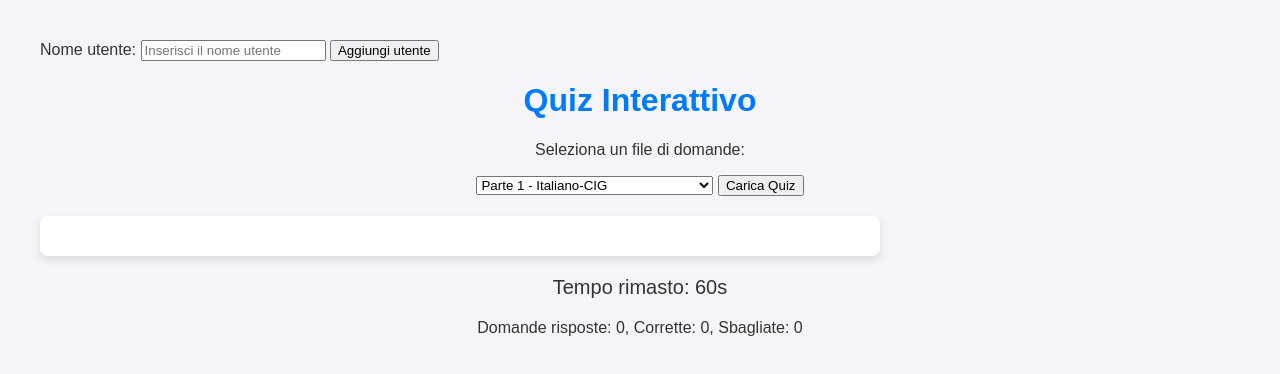
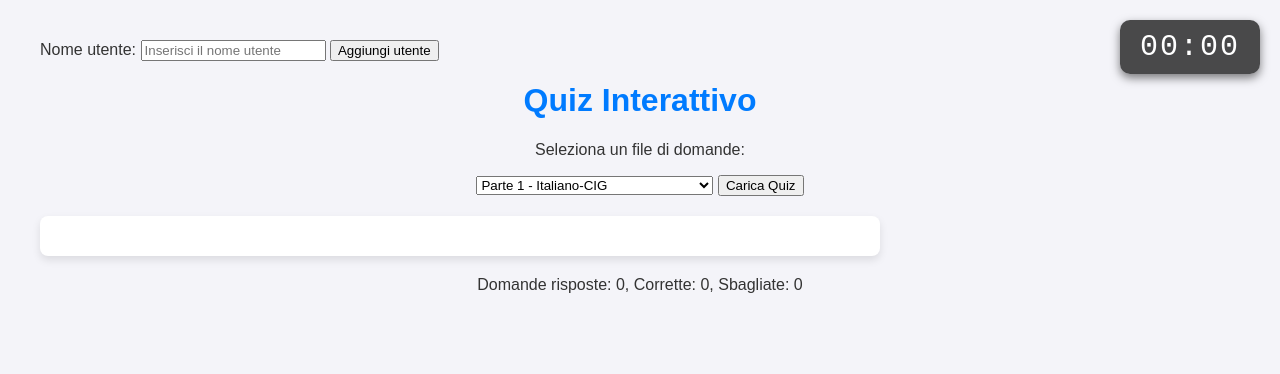
Before and after one commit to Ucci1978/29_Concorso_VB, a plain HTML site: page index.html in a window 1280 px wide. Drawn offline with nearby package versions, Linux system fonts and the light colour scheme.

Commit message:
Add files via upload

```diff
--- a/index.html
+++ b/index.html
@@ -53,7 +53,9 @@
     <div id="quiz-container" style="margin: 20px;"></div>
 
     <!-- Timer -->
-    <div id="timer" style="text-align: center; font-size: 20px; margin: 20px;">Tempo rimasto: 60s</div>
+    <div id="timer-container">
+        <span id="timer">00:00</span>
+    </div>
 
     <!-- Statistiche -->
     <div id="stats" style="text-align: center; margin: 20px;">
@@ -75,7 +77,9 @@
             }
         }
 
-        // Avvia il timer
+        // Timer
+        let timer = 60; // 60 secondi per il timer
+
         function startTimer() {
             const timerElement = document.getElementById("timer");
             const interval = setInterval(() => {
--- a/script.js
+++ b/script.js
@@ -145,7 +145,12 @@ function startTimer() {
     const timerElement = document.getElementById("timer");
     const interval = setInterval(() => {
         timer--;
-        timerElement.innerText = `Tempo rimasto: ${timer}s`;
+        const minutes = Math.floor(timer / 60); // Calcola i minuti
+        const seconds = timer % 60; // Calcola i secondi
+
+        // Mostra il timer in formato mm:ss
+        timerElement.innerText = `${String(minutes).padStart(2, '0')}:${String(seconds).padStart(2, '0')}`;
+
         if (timer <= 0) {
             clearInterval(interval); // Ferma il timer
             alert("Tempo scaduto!");
--- a/style.css
+++ b/style.css
@@ -91,3 +91,20 @@ label.option[style="color: red;"] {
 #upload-csv:hover {
     background-color: #0056b3;
 }
+#timer-container {
+    position: fixed;
+    top: 20px;
+    right: 20px;
+    background-color: rgba(0, 0, 0, 0.7);
+    color: white;
+    font-size: 30px;
+    font-family: 'Courier New', monospace;
+    padding: 10px 20px;
+    border-radius: 10px;
+    box-shadow: 0px 4px 10px rgba(0, 0, 0, 0.5);
+}
+
+#timer {
+    display: inline-block;
+    letter-spacing: 2px;
+}
```
